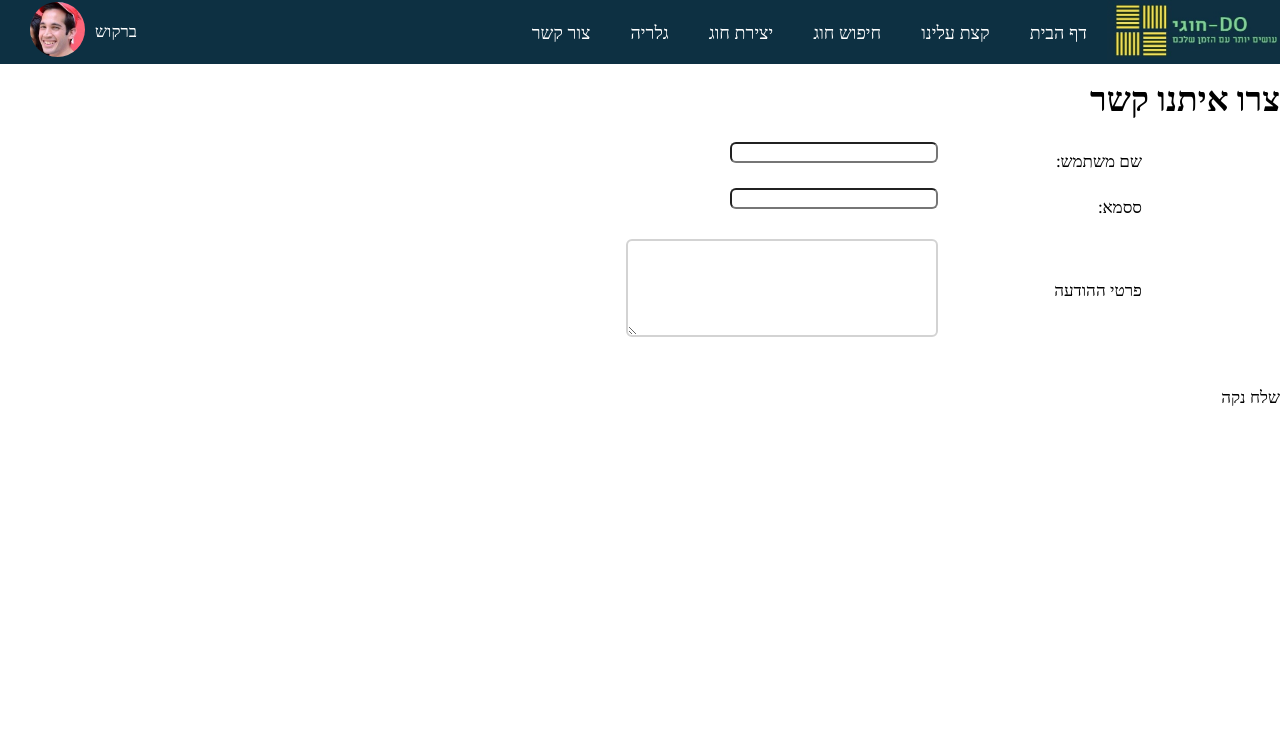
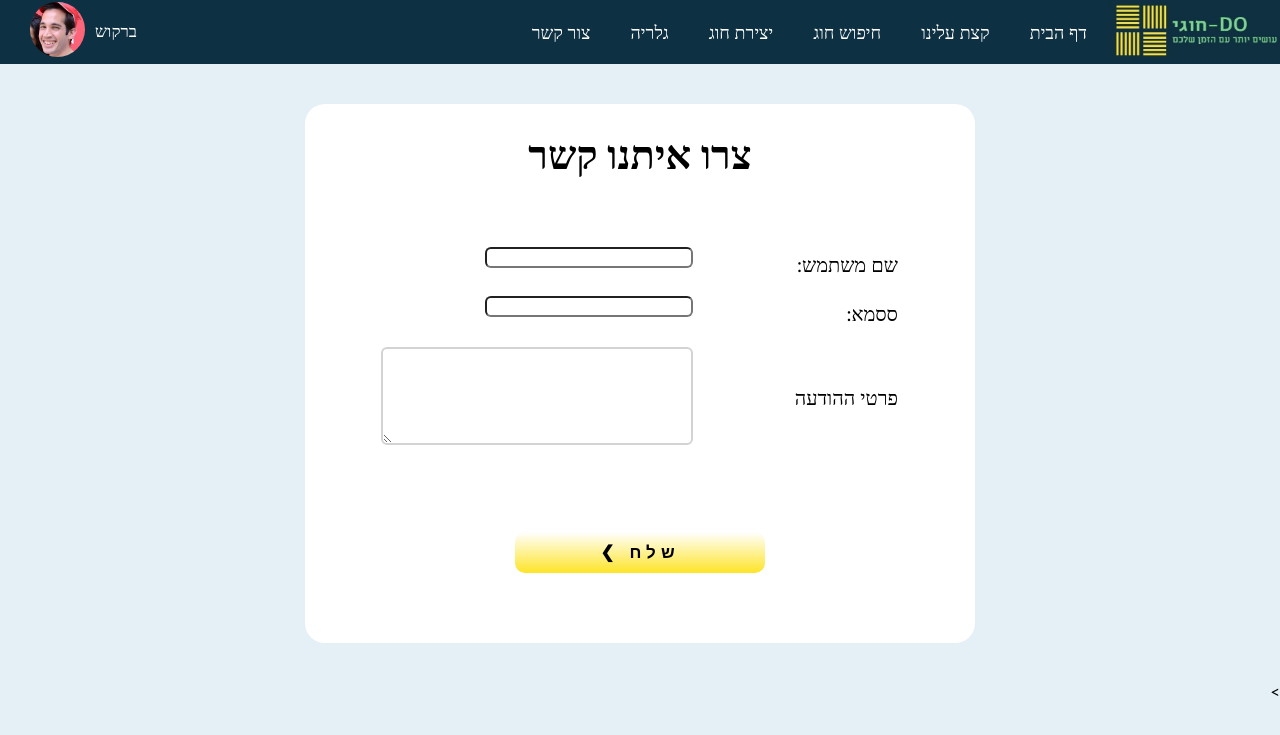
Before and after one commit to netanella/do-hugi, a PHP site: page /contactus.html in a window 1280 px wide. Shown: the top 735 px of the page. Run offline with PHP 8.4, Linux system fonts and the light colour scheme.

Commit message:
contactus

```diff
--- a/contactus.html
+++ b/contactus.html
@@ -5,10 +5,10 @@
     <title>דו-חוגי | צור קשר</title>
     <link rel="stylesheet" href="stylelee.css">
 
-    <link href='https://fonts.googleapis.com/css?family=Heebo' rel='stylesheet'>
 
 </head>
 <header>
+    <body id="contactUsPage">
     <nav class="navbar">
         <a href="" id="logo"><img src="img/LOGO.JPG"></a>
         <ul id="navLinks">
@@ -28,11 +28,13 @@
             </div>
         </div>
     </nav>
-</header>>
+</header>
 <main>
-    <h1 >צרו איתנו קשר</h1>
+    <div id="sign-up-form">
+    <h1>צרו איתנו קשר</h1>
     <br>
-    <table id="registration">
+        <form id="registration">
+    <table>
         <tr>
             <td>  <lable for="username">  שם משתמש: </lable></td>
             <td><input id="username" type="text" name="username"></td>
@@ -48,10 +50,11 @@
     </table>
 
     <br><br>
+            <button type="submit" class="form-submit-btn">שלח
+                <span></span></button>
 
-
-    <a href="#" class="myButton">שלח</a>
-    <a href="#" class="myButton">נקה</a>
+        </form>
+    </div>>
 </main>
 </body>
 </html>
--- a/sign-up.html
+++ b/sign-up.html
@@ -4,7 +4,6 @@
     <meta charset="UTF-8">
     <title>דו-חוגי | הרשמה</title>
     <link rel="stylesheet" type="text/css" href="stylelee.css">
-    <link rel="stylesheet" href="https://fonts.googleapis.com/icon?family=Material+Icons">
 </head>
 <body id="signupPage">
 <header>
--- a/stylelee.css
+++ b/stylelee.css
@@ -1,11 +1,10 @@
 @import "generic.css";
 
-#signupPage {
+#signupPage,#contactUsPage {
     background-color: var(--main-simpleBackground);
 }
-
-#sign-up-form {
-    display: block;
+#sign-up-form{
+                       display: block;
     border-radius: 20px;
     width: 670px;
     margin: 40px auto;
@@ -14,7 +13,7 @@
     font-size: 20px;
 }
 
-#sign-up-form h1 {
+#sign-up-form  h1 {
     padding-top: 30px;
 }
 
```
